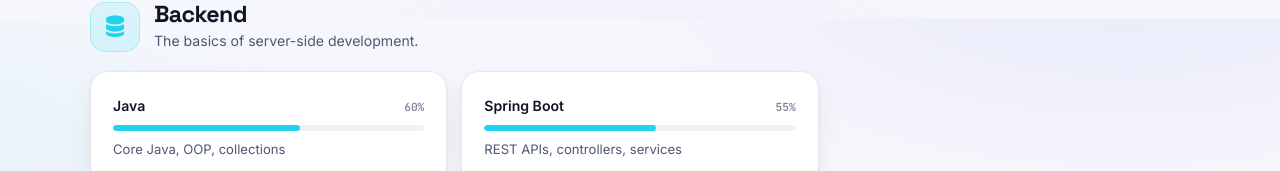
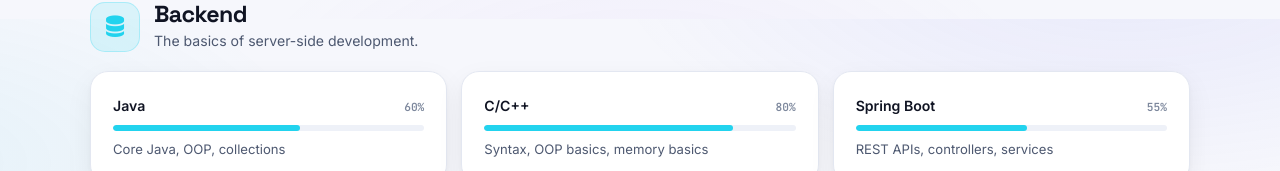
Before and after one commit to ngunmakara/Portfolio, a Vue app: page /skills in a window 1280 px wide. Shown: the part 781-952 px from the top of the page. Built offline with nearby package versions, Linux system fonts and the light colour scheme; no server answers.

Commit message:
Update skill

```diff
--- a/src/data/skills.js
+++ b/src/data/skills.js
@@ -29,6 +29,7 @@
     color: '#22d3ee',
     skills: [
       { id: 'java', name: 'Java', level: 60 },
+      { id: 'cpp', name: 'C/C++', level: 80 },
       { id: 'springboot', name: 'Spring Boot', level: 55 },
     ],
   },
--- a/src/locales/en.js
+++ b/src/locales/en.js
@@ -140,6 +140,7 @@
         description: 'The basics of server-side development.',
         skills: {
           java: { detail: 'Core Java, OOP, collections' },
+          cpp: { detail: 'Syntax, OOP basics, memory basics' },
           springboot: { detail: 'REST APIs, controllers, services' },
         },
       },
--- a/src/locales/km.js
+++ b/src/locales/km.js
@@ -140,6 +140,7 @@
         description: 'មូលដ្ឋាននៃ server-side development។',
         skills: {
           java: { detail: 'Core Java, OOP, collections' },
+          cpp: { detail: 'Syntax, OOP basics, memory basics' },
           springboot: { detail: 'REST APIs, controllers, services' },
         },
       },
```
